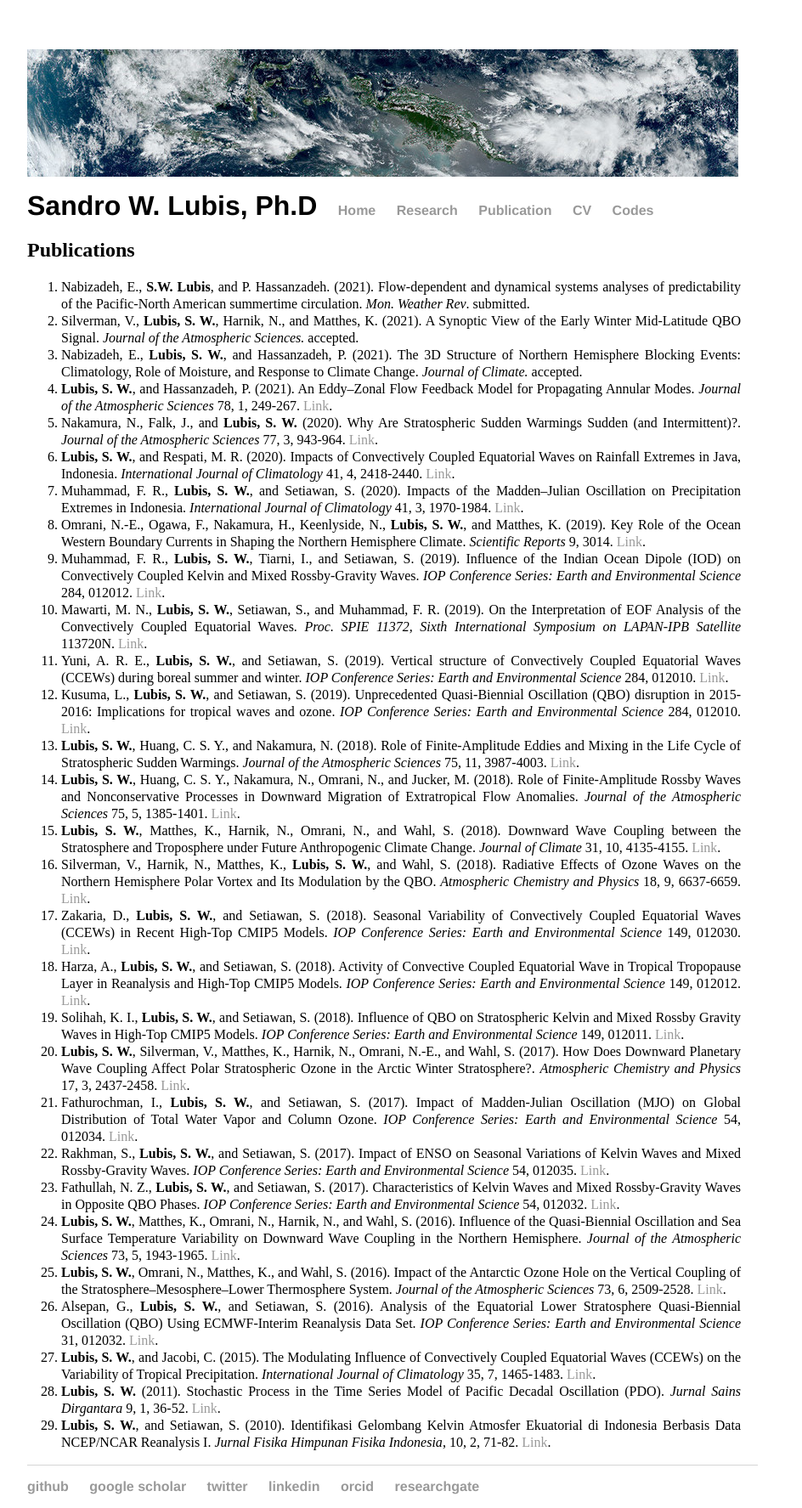
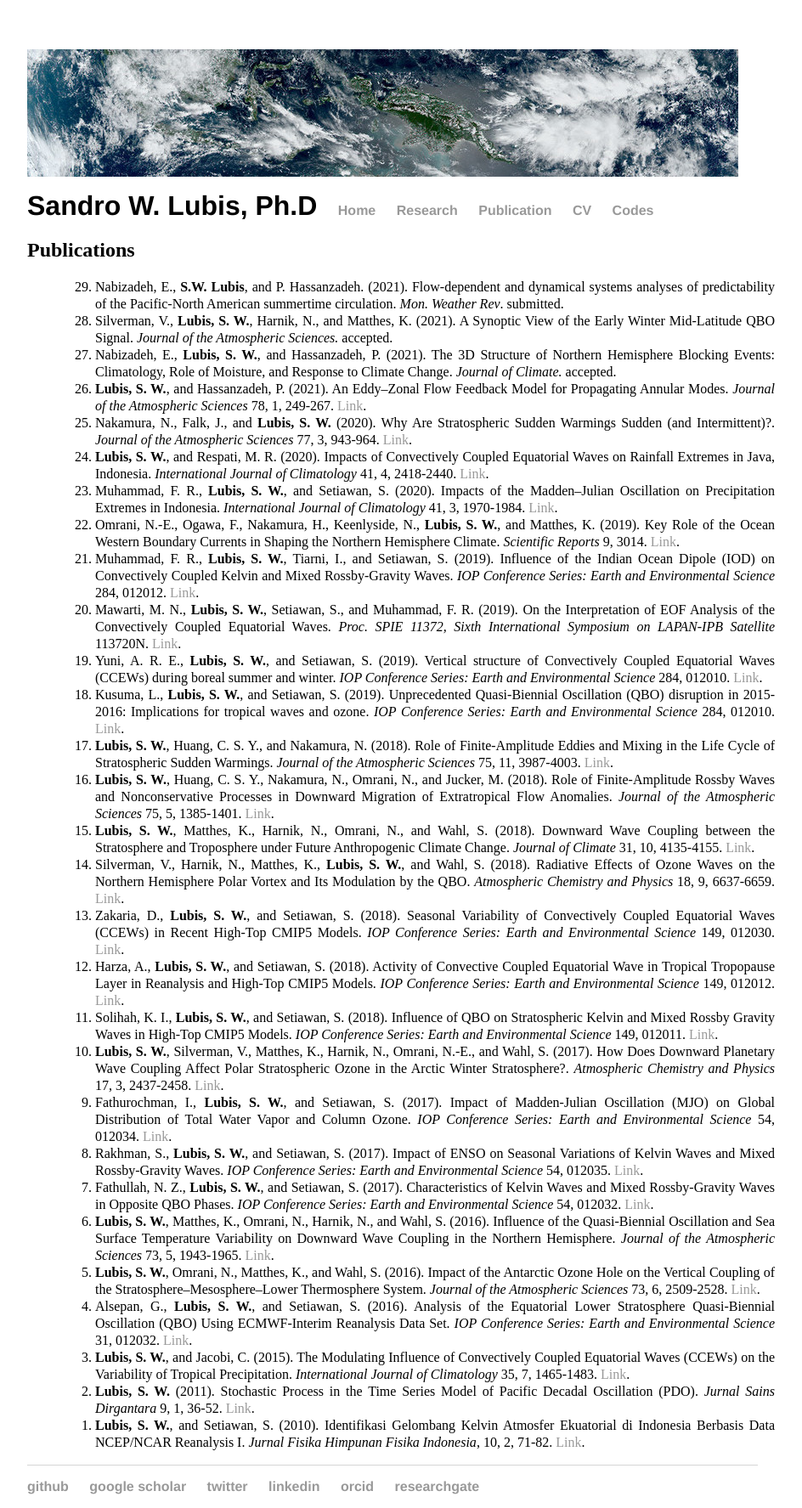
Before and after one commit to sandrolubis/sandrolubis.github.io, a Jekyll site: the page built from publication/index.html, in a window 1280 px wide. Shown: the whole page at 85% size, without its empty margins (276-1220 px from the left). Built offline with Jekyll 4.4.1, drawn with Linux system fonts in a browser that asks for light colours.

Commit message:
Update index.html

```diff
--- a/publication/index.html
+++ b/publication/index.html
@@ -6,6 +6,7 @@ title: Publications | Sandro Lubis
 <div class="research">
 	<h2>Publications</h2>
 	<ol style="line-height:1.25; text-align:justify;">
+	<ol reversed>
 		<li>Nabizadeh, E., <b>S.W. Lubis</b>, and P. Hassanzadeh. (2021). Flow-dependent and dynamical systems analyses of predictability of the Pacific-North American summertime circulation. <i>Mon. Weather Rev</i>. submitted.</li>
 		<li>Silverman, V., <b>Lubis, S. W.</b>, Harnik, N., and Matthes, K. (2021). A Synoptic View of the Early Winter Mid-Latitude QBO Signal. <i>Journal of the Atmospheric Sciences.</i> accepted.</li>
 		<li>Nabizadeh, E., <b>Lubis, S. W.</b>, and Hassanzadeh, P. (2021). The 3D Structure of Northern Hemisphere Blocking Events: Climatology, Role of Moisture, and Response to Climate Change. <i> Journal of Climate. </i> accepted.</li>
```
